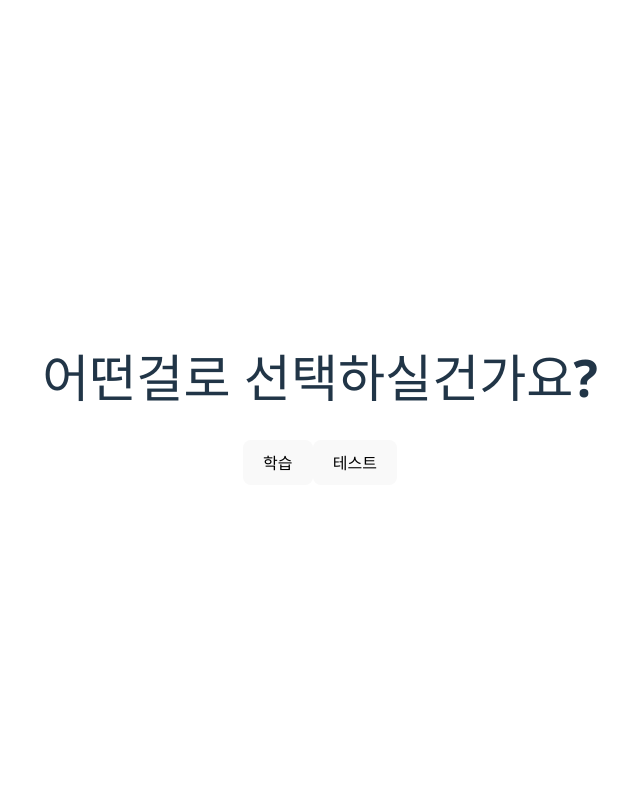
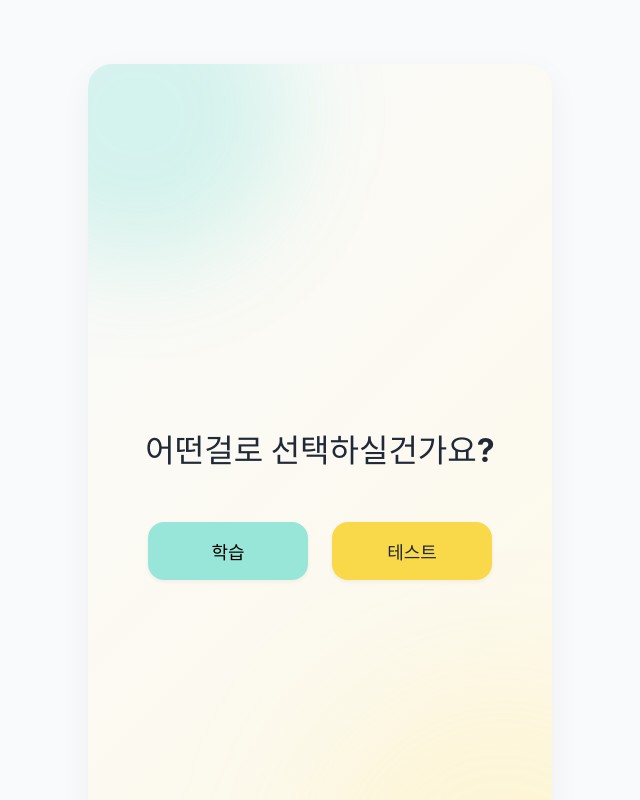
Before and after one commit to dongwandev/mokwon-hackathon, a React (Vite) app in the folder frontend/: page /learningchoice in a window 1280 px wide. Shown: the top 800 px of the page, without its empty margins (320-960 px from the left). Built offline with nearby package versions, Linux system fonts and the light colour scheme.

Commit message:
problem추가

```diff
--- /dev/null
+++ b/frontend/src/pages/LearningChoicePage.css
@@ -0,0 +1,125 @@
+:root {
+  --primary: rgba(0, 199, 177, 0.4);
+  --yellow: #f9d849;
+  --bg: #f9fafb;
+  --text: #1f2937;
+  --subtext: #6b7280;
+  --radius: 16px;
+  --font: 'Inter', 'Pretendard', sans-serif;
+}
+
+body {
+  margin: 0;
+  font-family: var(--font);
+  background-color: var(--bg);
+  color: var(--text);
+}
+
+.select-container {
+  width: 100vw;
+  max-width: 400px;
+  aspect-ratio: 9 / 16;
+  background: linear-gradient(135deg, #f9fafb 0%, #fef9e7 100%);
+  /* 연한 하늘색 → 아주 연한 노란색 그라데이션 */
+  position: relative;
+  overflow: hidden;
+  margin: 2rem auto;
+  border-radius: 24px;
+  box-shadow: 0 10px 30px rgba(0,0,0,0.05);
+  display: flex;
+  flex-direction: column;
+  justify-content: center;
+  align-items: center;
+  z-index: 0;
+}
+
+.select-container::before {
+  content: "";
+  position: absolute;
+  width: 300px;
+  height: 300px;
+  background: rgba(0, 199, 177, 0.15);
+  border-radius: 50%;
+  top: -100px;
+  left: -100px;
+  filter: blur(50px);
+  z-index: 0;
+}
+
+.select-container::after {
+  content: "";
+  position: absolute;
+  width: 400px;
+  height: 400px;
+  background: rgba(249, 216, 73, 0.12); /* 노란색 투명도 약간 증가 */
+  border-radius: 50%;
+  bottom: -150px;
+  right: -150px;
+  filter: blur(70px);
+  z-index: 0;
+}
+
+.select-container > * {
+  position: relative;
+  z-index: 1;
+}
+
+/* 선택 페이지 전체 컨테이너 */
+.select-container {
+  min-height: 100vh;
+  background-color: var(--bg);
+  display: flex;
+  flex-direction: column;
+  justify-content: center;
+  align-items: center;
+  padding: 2rem;
+  gap: 2rem;
+}
+
+/* 제목 */
+.select-title {
+  font-size: 2rem;
+  font-weight: 700;
+  text-align: center;
+  color: var(--text);
+}
+
+/* 버튼 박스 */
+.select-button-box {
+  display: flex;
+  gap: 1.5rem;
+  flex-wrap: wrap;
+  justify-content: center;
+}
+
+/* 공통 버튼 */
+.select-button {
+  padding: 1rem 2rem;
+  font-size: 1.125rem;
+  font-weight: 600;
+  border: none;
+  border-radius: var(--radius);
+  cursor: pointer;
+  transition: 0.2s ease-in-out;
+  min-width: 160px;
+  box-shadow: 0 2px 4px rgba(0,0,0,0.05);
+}
+
+/* 학습 버튼 */
+.select-button.learn {
+  background-color: var(--primary);
+}
+
+.select-button.learn:hover {
+  background-color: #00b5a0;
+}
+
+/* 테스트 버튼 */
+.select-button.test {
+  background-color: var(--yellow);
+  color: var(--text);
+}
+
+.select-button.test:hover {
+  background-color: #e7c739;
+}
--- a/frontend/src/pages/LearningChoicePage.jsx
+++ b/frontend/src/pages/LearningChoicePage.jsx
@@ -1,21 +1,22 @@
 import { useNavigate } from 'react-router-dom'
+import './LearningChoicePage.css'
 
 const SelectPage = () => {
   const navigate = useNavigate()
 
   return (
-    <div className="min-h-screen flex flex-col justify-center items-center gap-6 bg-gray-100">
-      <h1 className="text-3xl font-bold">어떤걸로 선택하실건가요?</h1>
-      <div className="flex gap-4">
+    <div className="select-container">
+      <h1 className="select-title">어떤걸로 선택하실건가요?</h1>
+      <div className="select-button-box">
         <button
           onClick={() => navigate('/LearningPage')}
-          className="px-6 py-3 bg-blue-500 text-white rounded hover:bg-blue-600"
+          className="select-button learn"
         >
           학습
         </button>
         <button
           onClick={() => navigate('/ProblemPage')}
-          className="px-6 py-3 bg-green-500 text-white rounded hover:bg-green-600"
+          className="select-button test"
         >
           테스트
         </button>
@@ -24,4 +25,4 @@ const SelectPage = () => {
   )
 }
 
-export default SelectPage;
+export default SelectPage
--- a/frontend/src/pages/ProblemPage.jsx
+++ b/frontend/src/pages/ProblemPage.jsx
@@ -1,133 +1,160 @@
-import { useState } from 'react'
+import React, { useState, useEffect } from 'react'
+import { useNavigate } from 'react-router-dom'
 
-const quizData = [
+const questions = [
+  // 위 문제들 동일하게 복사
   {
-    text: "나는__을 하고있다",
-    choices: ["집", "게임", "피", "컴퓨터"],
-    answer: 1
+    question: '123',
+    options: ['1', '2', '3', '4'],
+    correctIndex: 1,
+    explanation: '정답은 2번',
   },
   {
-    text: "나는__을 먹는다",
-    choices: ["집", "체스", "피자", "컴퓨터"],
-    answer: 2
+    question: '234',
+    options: ['1', '2', '3', '4'],
+    correctIndex: 0,
+    explanation: '',
   },
   {
-    text: "나는__을 입고있다",
-    choices: ["치킨", "컴퓨터", "책상", "셔츠"],
-    answer: 3
+    question: '234',
+    options: ['1', '2', '3', '4'],
+    correctIndex: 0,
+    explanation: '',
   },
   {
-    text: "__는 노랗다",
-    choices: ["바나나", "사과", "단풍잎", "콜라"],
-    answer: 0
+    question: '234',
+    options: ['1', '2', '3', '4'],
+    correctIndex: 0,
+    explanation: '',
   },
   {
-    text: "바다에서 물고기를 잡을때 타는 배는?",
-    choices: ["어선 또는 낚시배", "화물선", "유조선", "예인선"],
-    answer: 0
+    question: '234',
+    options: ['1', '2', '3', '4'],
+    correctIndex: 0,
+    explanation: '',
   },
   {
-    text: "목이 아플때 가는 병원은?",
-    choices: ["정형외과", "외과", "이비인후과", "안과"],
-    answer: 2
+    question: '234',
+    options: ['1', '2', '3', '4'],
+    correctIndex: 0,
+    explanation: '',
   },
   {
-    text: "한국에서 일반적으로 랩탑을 의미하는 말로 적절한것은? ",
-    choices: ["컴퓨터", "휴대폰", "노트북", "자동차"],
-    answer: 2
+    question: '234',
+    options: ['1', '2', '3', '4'],
+    correctIndex: 0,
+    explanation: '',
   },
   {
-    text: "다음중 현재진행형 문장을 고르시오",
-    choices: ["나는 밥을 먹었다", "나는 밥을 먹는중이다", "나는 밥을 먹을것이다", "나는 밥을 먹었었다"],
-    answer: 1
+    question: '234',
+    options: ['1', '2', '3', '4'],
+    correctIndex: 0,
+    explanation: '',
   },
   {
-    text: "한국에서 개(dog)의 어린모습을 의미하는 말로 알맞은것은?",
-    choices: ["강아지", "고양이", "병아리", "야옹이"],
-    answer: 0
+    question: '234',
+    options: ['1', '2', '3', '4'],
+    correctIndex: 0,
+    explanation: '',
   },
   {
-    text: "한국에서 여자친구 또는 남자친구를 뜻하는 단어를 고르시오",
-    choices: ["친구", "사람", "애인", "아이"],
-    answer: 2
-  }
+    question: '234',
+    options: ['1', '2', '3', '4'],
+    correctIndex: 0,
+    explanation: '',
+  },
+  // ... 더 문제 추가
 ]
 
-const AdminPage = () => {
-  const [currentIndex, setCurrentIndex] = useState(0)
-  const [selected, setSelected] = useState(null)
-  const [isCorrect, setIsCorrect] = useState(null)
-  const [showResult, setShowResult] = useState(false)
+function shuffleArray(array) {
+  const arr = array.slice()
+  for (let i = arr.length - 1; i > 0; i--) {
+    const j = Math.floor(Math.random() * (i + 1))
+    ;[arr[i], arr[j]] = [arr[j], arr[i]]
+  }
+  return arr
+}
 
-  const currentQuestion = quizData[currentIndex]
+const QuizWithExplanation = () => {
+  const navigate = useNavigate()
 
-  const handleAnswer = (index) => {
-    if (selected !== null) return
-    setSelected(index)
-    setIsCorrect(index === currentQuestion.answer)
+  const [currentIdx, setCurrentIdx] = useState(0)
+  const [showExplanation, setShowExplanation] = useState(false)
+  const [shuffledOptions, setShuffledOptions] = useState([])
+  const [selectedIndex, setSelectedIndex] = useState(null)
+  const [correctCount, setCorrectCount] = useState(0)
+
+  useEffect(() => {
+    setShuffledOptions(shuffleArray(questions[currentIdx].options))
+    setSelectedIndex(null)
+    setShowExplanation(false)
+  }, [currentIdx])
+
+  const currentQuestion = questions[currentIdx]
+  const correctAnswer = currentQuestion.options[currentQuestion.correctIndex]
+  const selectedAnswer = selectedIndex !== null ? shuffledOptions[selectedIndex] : null
+  const isCorrect = selectedAnswer === correctAnswer
+
+  const handleShowExplanation = () => {
+    if (selectedIndex === null) {
+      alert('답변을 선택해주세요.')
+      return
+    }
+    if (isCorrect) {
+      setCorrectCount(prev => prev + 1)
+    }
+    setShowExplanation(true)
   }
 
   const handleNext = () => {
-    if (currentIndex + 1 < quizData.length) {
-      setCurrentIndex(currentIndex + 1)
-      setSelected(null)
-      setIsCorrect(null)
+    if (currentIdx < questions.length - 1) {
+      setCurrentIdx(currentIdx + 1)
     } else {
-      setShowResult(true)
+      // 정답률 페이지로 이동
+      navigate('/result', { state: { total: questions.length, correct: correctCount } })
     }
   }
 
   return (
-    <div className="p-10 max-w-xl mx-auto text-center">
-      <h2 className="text-2xl font-bold mb-6">*초급* 다음 문제를 푸시오</h2>
+    <div style={{ padding: '2rem' }}>
+      <h2>문제 {currentIdx + 1} / {questions.length}</h2>
 
-      {showResult ? (
-        <div className="text-xl font-semibold text-green-700">
-          🎉 모든 문제를 다 풀었어요!
-        </div>
+      {!showExplanation ? (
+        <>
+          <h3>{currentQuestion.question}</h3>
+          <ul style={{ listStyle: 'none', padding: 0 }}>
+            {shuffledOptions.map((option, idx) => (
+              <li key={idx} style={{ margin: '0.5rem 0' }}>
+                <label style={{ cursor: 'pointer' }}>
+                  <input
+                    type="radio"
+                    name="quiz-option"
+                    checked={selectedIndex === idx}
+                    onChange={() => setSelectedIndex(idx)}
+                  />
+                  {' '}
+                  {option}
+                </label>
+              </li>
+            ))}
+          </ul>
+          <button onClick={handleShowExplanation} style={{ marginTop: '1rem', padding: '0.5rem 1rem' }}>
+            해설 보기
+          </button>
+        </>
       ) : (
-        <div className="bg-white p-6 rounded shadow">
-          <p className="text-lg font-medium mb-4">
-            <span className="text-sm text-gray-500">문제 {currentIndex + 1} / {quizData.length}</span><br />
-            {currentQuestion.text}
-          </p>
-          <div className="flex flex-col gap-3">
-            {currentQuestion.choices.map((choice, index) => (
-              <button
-                key={index}
-                onClick={() => handleAnswer(index)}
-                disabled={selected !== null}
-                className={`
-                  px-4 py-2 rounded border text-left
-                  ${selected === index ? (
-                    index === currentQuestion.answer
-                      ? "bg-green-200 border-green-500"
-                      : "bg-red-200 border-red-500"
-                  ) : "hover:bg-gray-100"}
-                `}
-              >
-                {choice}
-              </button>
-            ))}
-          </div>
-
-          {selected !== null && (
-            <div className="mt-6">
-              <p className="text-lg font-semibold mb-4">
-                {isCorrect ? "✅ 정답입니다!" : "❌ 틀렸어요. 다시 확인해보세요!"}
-              </p>
-              <button
-                onClick={handleNext}
-                className="px-4 py-2 bg-blue-500 text-white rounded hover:bg-blue-600"
-              >
-                {currentIndex + 1 < quizData.length ? "다음 문제" : "결과 보기"}
-              </button>
-            </div>
-          )}
-        </div>
+        <>
+          <h3>해설</h3>
+          <p>당신의 답: {selectedAnswer} {isCorrect ? '✅' : '❌'}</p>
+          <p>정답: {correctAnswer}</p>
+          <p>{currentQuestion.explanation}</p>
+          <button onClick={handleNext} style={{ marginTop: '1rem', padding: '0.5rem 1rem' }}>
+            {currentIdx < questions.length - 1 ? '다음 문제' : '정답률 보기'}
+          </button>
+        </>
       )}
     </div>
   )
 }
 
-export default AdminPage
+export default QuizWithExplanation
```
Also changed, not shown: frontend/src/pages/ProblemPageResult.jsx (added, +28 -0 lines).
